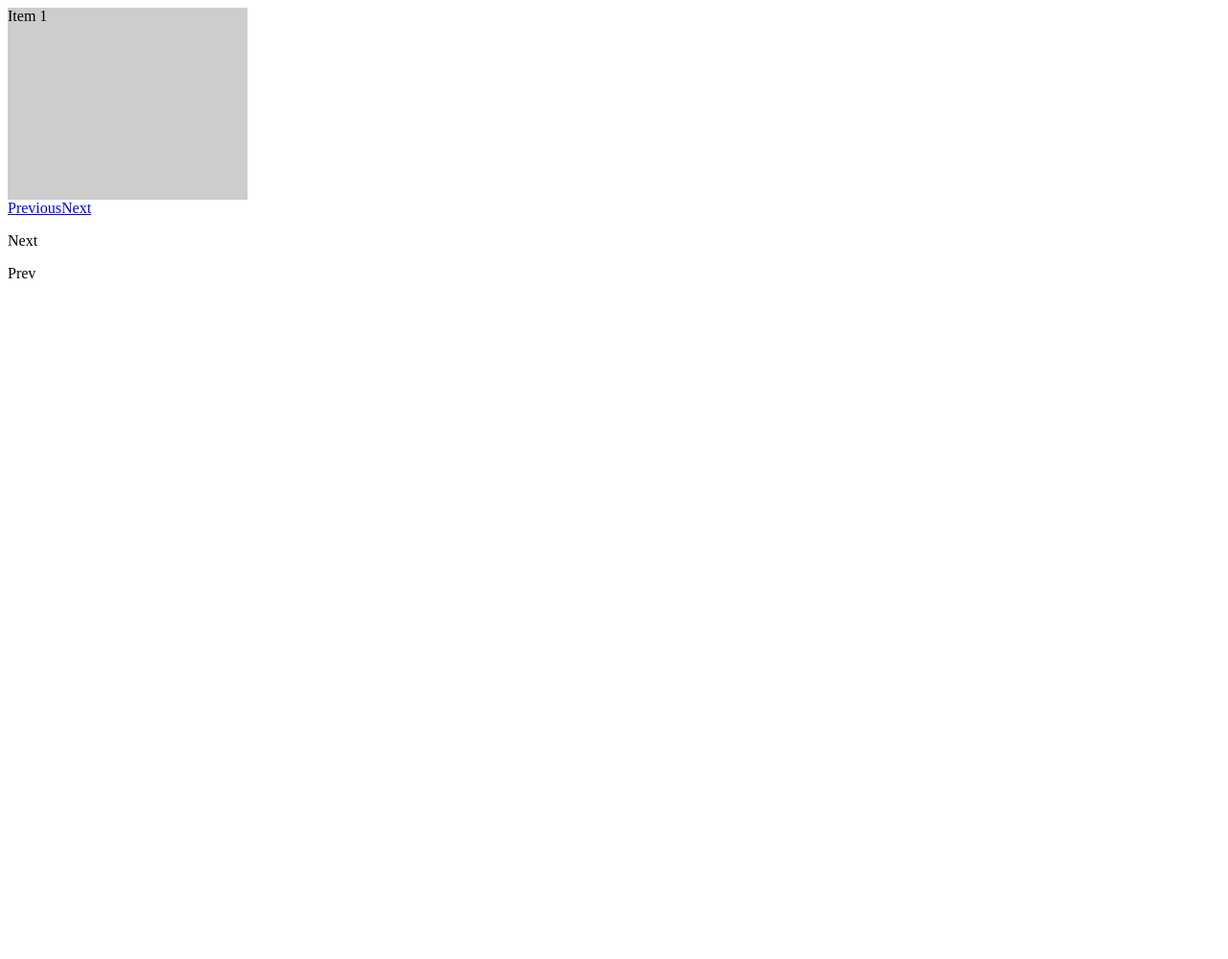
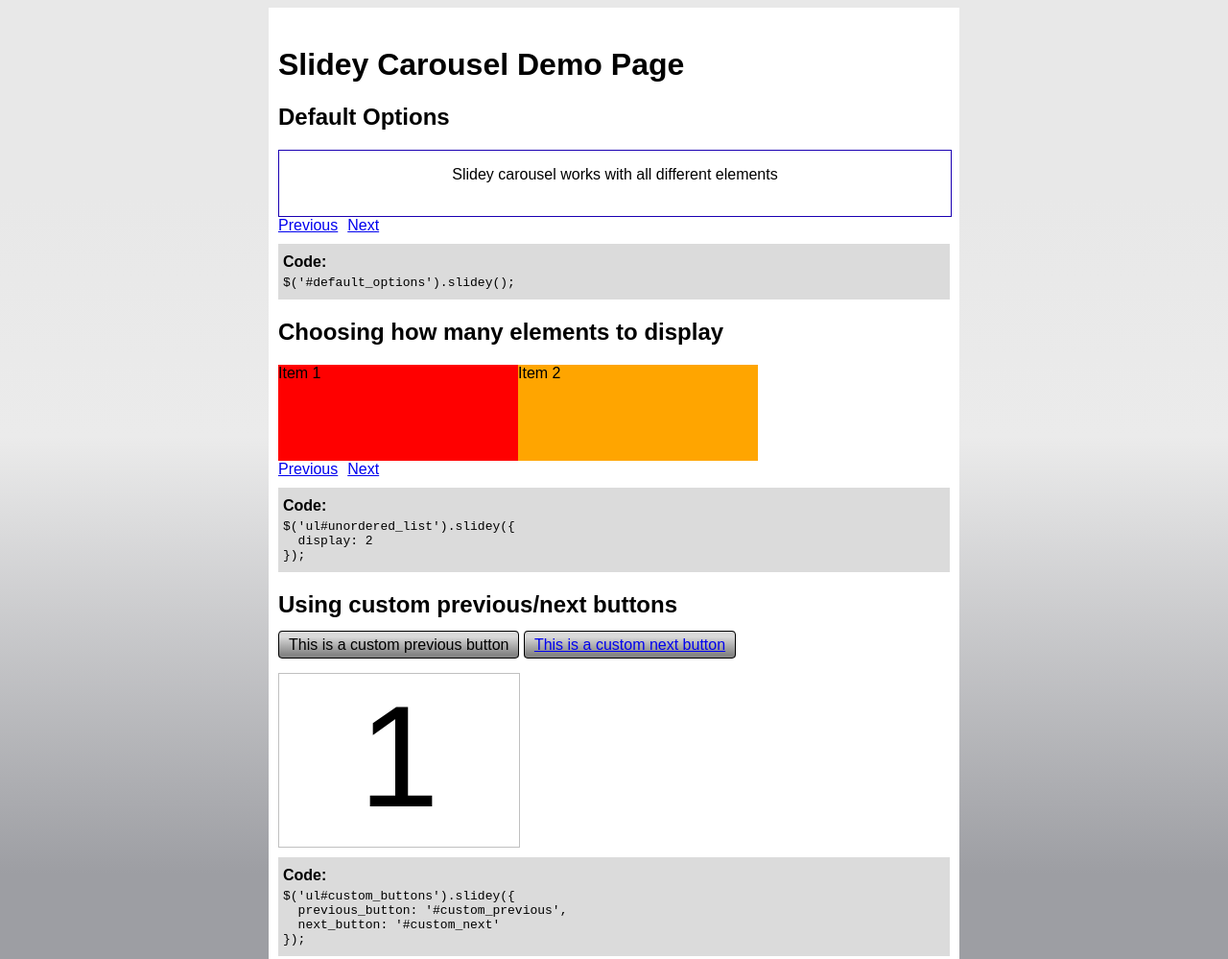
Before and after one commit to dazpinto/slidey-carousel, a plain HTML site: page index.html in a window 1280 px wide. Shown: the top 999 px of the page at 96% size. Before the commit the page ends 800 px from the top, so only its background shows below. Drawn offline with Linux system fonts and the light colour scheme.

Commit message:
update demo page

```diff
--- a/index.html
+++ b/index.html
@@ -7,34 +7,138 @@
 	<script src="slidey.js"></script>
 	<script>
 		$(function() {
-			$('#scroll_list').slidey({elements_displayed: 2});
+			$('#default_options').slidey();
+			$('ul#unordered_list').slidey({display: 2});
+			$('ul#custom_buttons').slidey({previous_button: '#custom_previous', next_button: '#custom_next'});
 		});
 	</script>
-	<style>
-		#scroll_list{
+	<style type="text/css">
+		*{
+			font-family: sans-serif;
+		}
+		body{
+			background-image: linear-gradient(bottom, rgb(157,158,163) 12%, rgb(235,235,235) 56%, rgb(232,232,232) 80%);
+			background-image: -o-linear-gradient(bottom, rgb(157,158,163) 12%, rgb(235,235,235) 56%, rgb(232,232,232) 80%);
+			background-image: -moz-linear-gradient(bottom, rgb(157,158,163) 12%, rgb(235,235,235) 56%, rgb(232,232,232) 80%);
+			background-image: -webkit-linear-gradient(bottom, rgb(157,158,163) 12%, rgb(235,235,235) 56%, rgb(232,232,232) 80%);
+			background-image: -ms-linear-gradient(bottom, rgb(157,158,163) 12%, rgb(235,235,235) 56%, rgb(232,232,232) 80%);
+			background-image: -webkit-gradient(linear,left bottom,left top,color-stop(0.12, rgb(157,158,163)),color-stop(0.56, rgb(235,235,235)),color-stop(0.8, rgb(232,232,232)));
+		}
+		#container{
+			width: 700px;
+			background: white;
+			padding: 20px 10px;
+			margin: 0 auto;
+		}
+		div.code{
+			font-family: monospace;
+			background: #dbdbdb;
+			padding: 10px 5px;
+			margin: 10px 0;
+		}
+		div.code h3{
+			font-size: 100%;
+			font-weight: bold;
+			margin: 0 0 5px 0;
+			padding: 0;
+		}
+		.slidey_control{
+			margin-right: 10px;
+		}
+		#default_options{
+			border: 1px solid #1a00b2;
+		}
+		#default_options p{
+			width: 700px;
+			text-align: center;
+		}
+		#unordered_list, #custom_buttons{
 			margin: 0;
 			padding: 0;
 		}
-		#scroll_list li{
+		#unordered_list li, #custom_buttons li{
 			margin: 0;
 			padding: 0;
 			display: block;
-			height: 200px;
+			height: 100px;
 			width: 250px;
-			background: #cdcdcd;
 		}
+
+		#custom_buttons li{
+			font-size: 150px;
+			text-align: center;
+			height: 180px;
+			border: 1px solid silver;
+			margin-top: 20px;
+		}
+
+		#custom_next, #custom_previous{
+			padding: 5px 10px;
+			display: inline;
+			border: 1px solid black;
+			-webkit-border-radius: 4px;
+			-moz-border-radius: 4px;
+			border-radius: 4px;
+			background-image: linear-gradient(bottom, rgb(133,133,133) 12%, rgb(186,186,186) 56%, rgb(217,217,217) 80%);
+			background-image: -o-linear-gradient(bottom, rgb(133,133,133) 12%, rgb(186,186,186) 56%, rgb(217,217,217) 80%);
+			background-image: -moz-linear-gradient(bottom, rgb(133,133,133) 12%, rgb(186,186,186) 56%, rgb(217,217,217) 80%);
+			background-image: -webkit-linear-gradient(bottom, rgb(133,133,133) 12%, rgb(186,186,186) 56%, rgb(217,217,217) 80%);
+			background-image: -ms-linear-gradient(bottom, rgb(133,133,133) 12%, rgb(186,186,186) 56%, rgb(217,217,217) 80%);
+			background-image: -webkit-gradient(linear,left bottom,left top,color-stop(0.12, rgb(133,133,133)),color-stop(0.56, rgb(186,186,186)),color-stop(0.8, rgb(217,217,217))
+			);
+		}
+
 	</style>
 </head>
 <body>
-	<ul id="scroll_list">
-		<li>Item 1</li>
-		<li>Item 2</li>
-		<li>Item 3</li>
-		<li>Item 4</li>
-		<li>Item 5</li>
-		<li>Item 6</li>
-	</ul>
-	<p id="next">Next</p>
-	<p id="prev">Prev</p>
+	<div id="container">
+		<h1>Slidey Carousel Demo Page</h1>
+
+		<h2>Default Options</h2>
+		<div id="default_options">
+			<p>Slidey carousel works with all different elements</p>
+			<p>The only limitation is that all elements must be the same width (This is to keep the plugin lightweight)</p>
+			<p>Elements' widths should be styled using css</p>
+		</div>
+		<div class="code">
+			<h3>Code:</h3>
+			$('#default_options').slidey();
+		</div>
+
+		<h2>Choosing how many elements to display</h2>
+		<ul id="unordered_list">
+			<li style="background: red;">Item 1</li>
+			<li style="background: orange;">Item 2</li>
+			<li style="background: yellow;">Item 3</li>
+			<li style="background: green;">Item 4</li>
+			<li style="background: blue;">Item 5</li>
+			<li style="background: indigo;">Item 6</li>
+			<li style="background: violet;">Item 6</li>
+		</ul>
+		<div class="code">
+			<h3>Code:</h3>
+			$('ul#unordered_list').slidey({<br />&nbsp;&nbsp;display: 2<br />});
+		</div>
+
+		<h2>Using custom previous/next buttons</h2>
+		<p id="custom_previous">This is a custom previous button</p>
+		<a href="#" id="custom_next">This is a custom next button</a>
+		<ul id="custom_buttons">
+			<li>1</li>
+			<li>2</li>
+			<li>3</li>
+			<li>4</li>
+			<li>5</li>
+			<li>6</li>
+			<li>7</li>
+			<li>8</li>
+			<li>9</li>
+		</ul>
+
+		<div class="code">
+			<h3>Code:</h3>
+			$('ul#custom_buttons').slidey({<br />&nbsp;&nbsp;previous_button: '#custom_previous', <br />&nbsp;&nbsp;next_button: '#custom_next'<br />});
+		</div>
+	</div>
 </body>
 </html>
```
